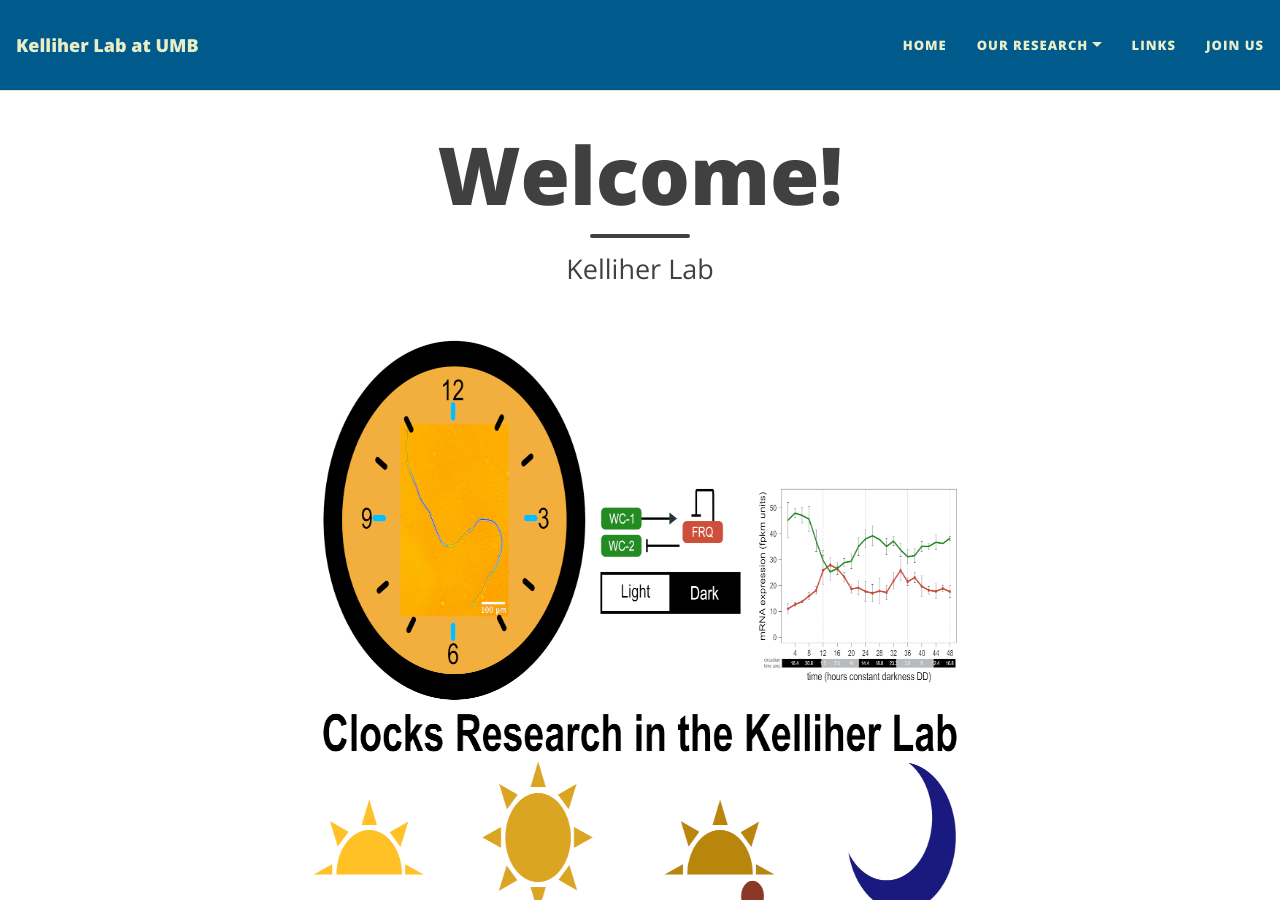
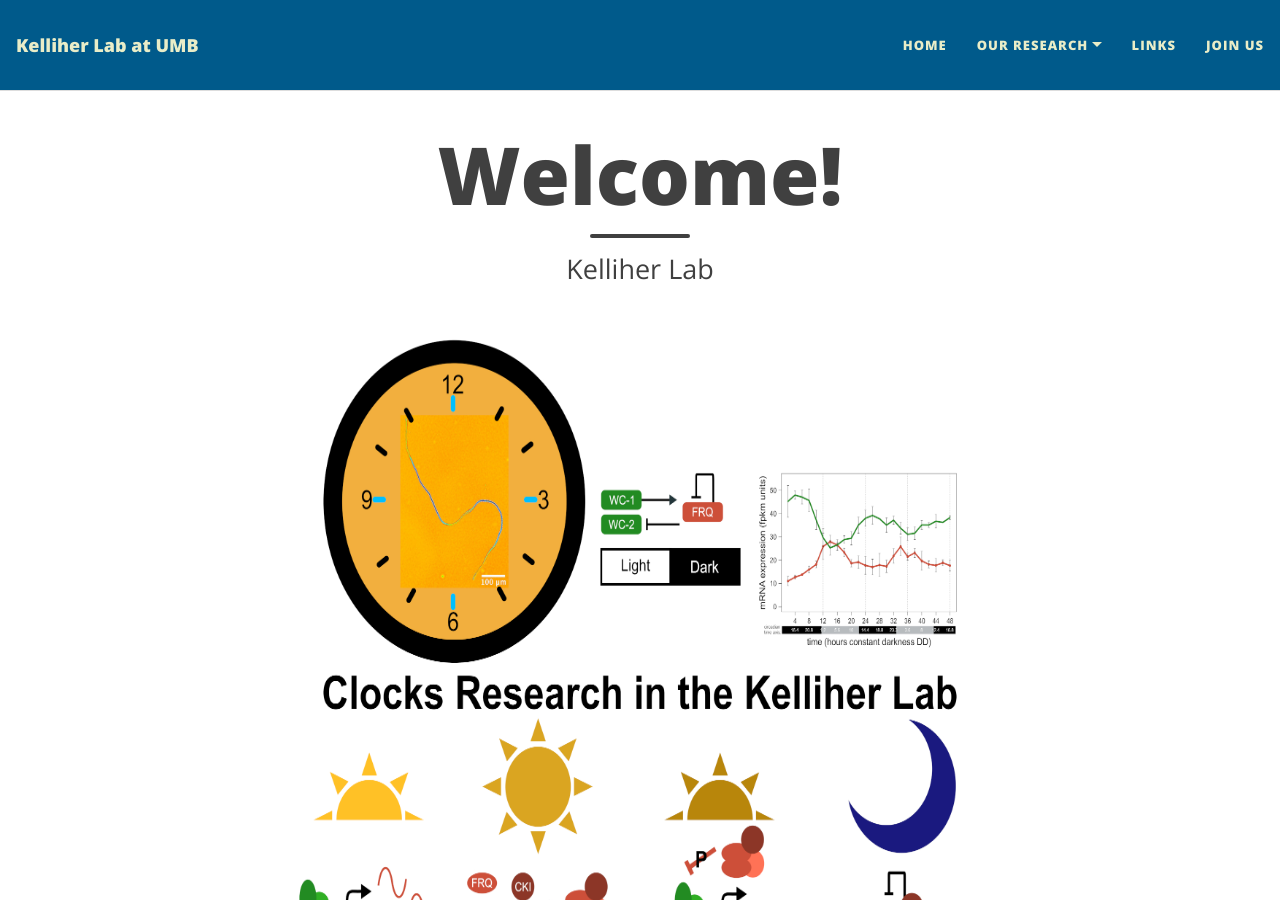
Before and after one commit to cmk35/cmk35.github.io, a Jekyll site: the page built from index.md, in a window 1280 px wide and 900 px high. Built offline with Jekyll 4.4.1, drawn with Linux system fonts in a browser that asks for light colours; nearby versions of some CDN libraries.

Commit message:
Update index.md

```diff
--- a/index.md
+++ b/index.md
@@ -5,7 +5,7 @@ subtitle: Kelliher Lab
 # cover-img: /clock_intro_figure_v2_gimp2000wPx_600dpi.jpg
 ---
 
-![Introduction](clock_intro_figure_v2_gimp2000wPx_600dpi.jpg){:height="782px" width="1000px"}
+![Introduction](clock_intro_figure_v2_gimp2000wPx_600dpi.jpg){:height="703px" width="900px"}
 
 ### About Us:
 The Kelliher Lab is investigating the circadian clock-- how most organisms tell time on planet Earth. Organisms use circadian clocks to align their behavior optimally with the 24-hour light/dark cycle.
```
